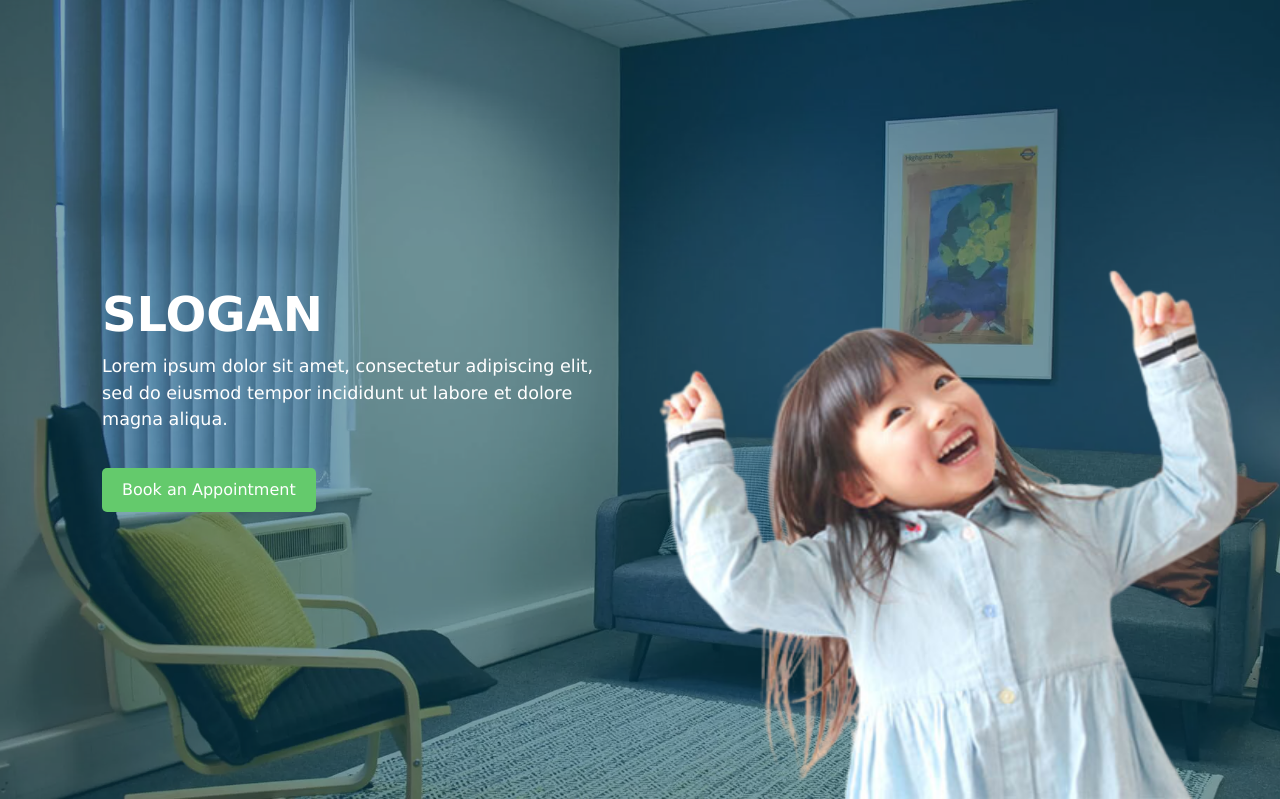
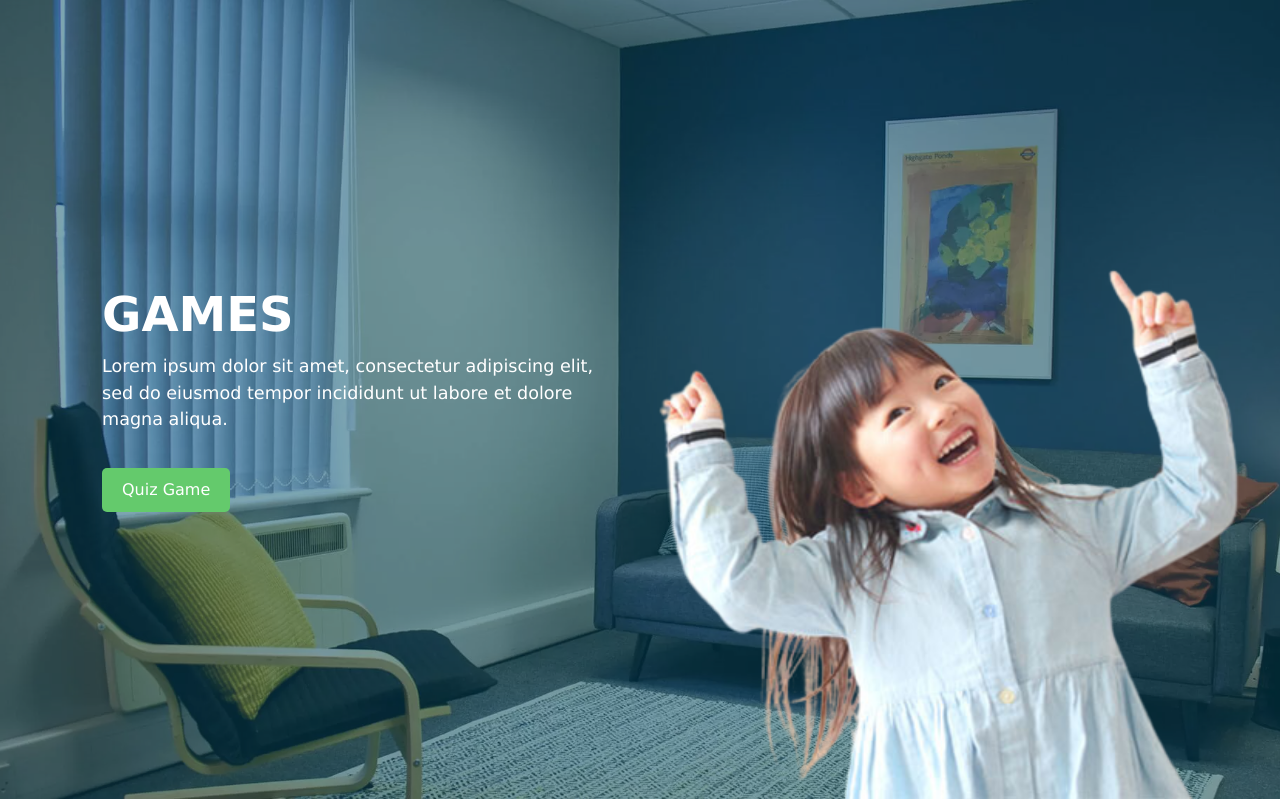
Before and after one commit to APC-SoCIT/APC-2024-2025-T1-03-Occupational-Therapy-Clinic, a Django app: page /services/ in a window 1280 px wide. Shown: the part 71-870 px from the top of the page. Run offline with Django 3.2, Linux system fonts and the light colour scheme.

Commit message:
Added game in services.html

```diff
--- a/O4P/home/templates/home/services.html
+++ b/O4P/home/templates/home/services.html
@@ -7,9 +7,11 @@
           <div class="row">
             <div class="col-lg-6">
               <div class="home-1-cont">
-                <h1 class="home-1-header">SLOGAN</h1>
+                <h1 class="home-1-header">GAMES</h1>
                 <p class="body-text">Lorem ipsum dolor sit amet, consectetur adipiscing elit, sed do eiusmod tempor incididunt ut labore et dolore magna aliqua.</p>
-                <button class="btn btn-appointment">Book an Appointment</button>
+                <a href="https://ruffleskeiser.8thwall.app/quiz-game/">
+                    <button class="btn btn-appointment">Quiz Game</button>
+                </a>
               </div>
             </div>
             <div class="col-lg-6">
```
